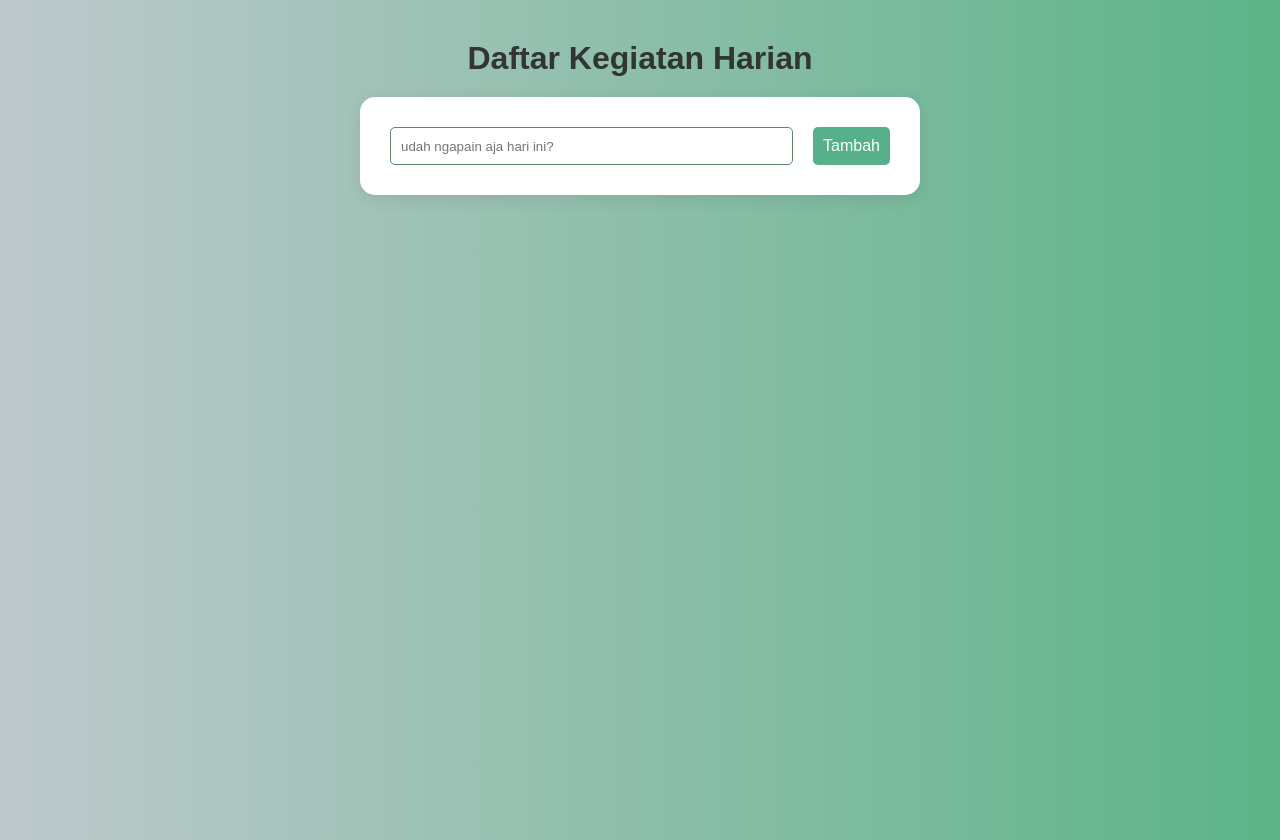
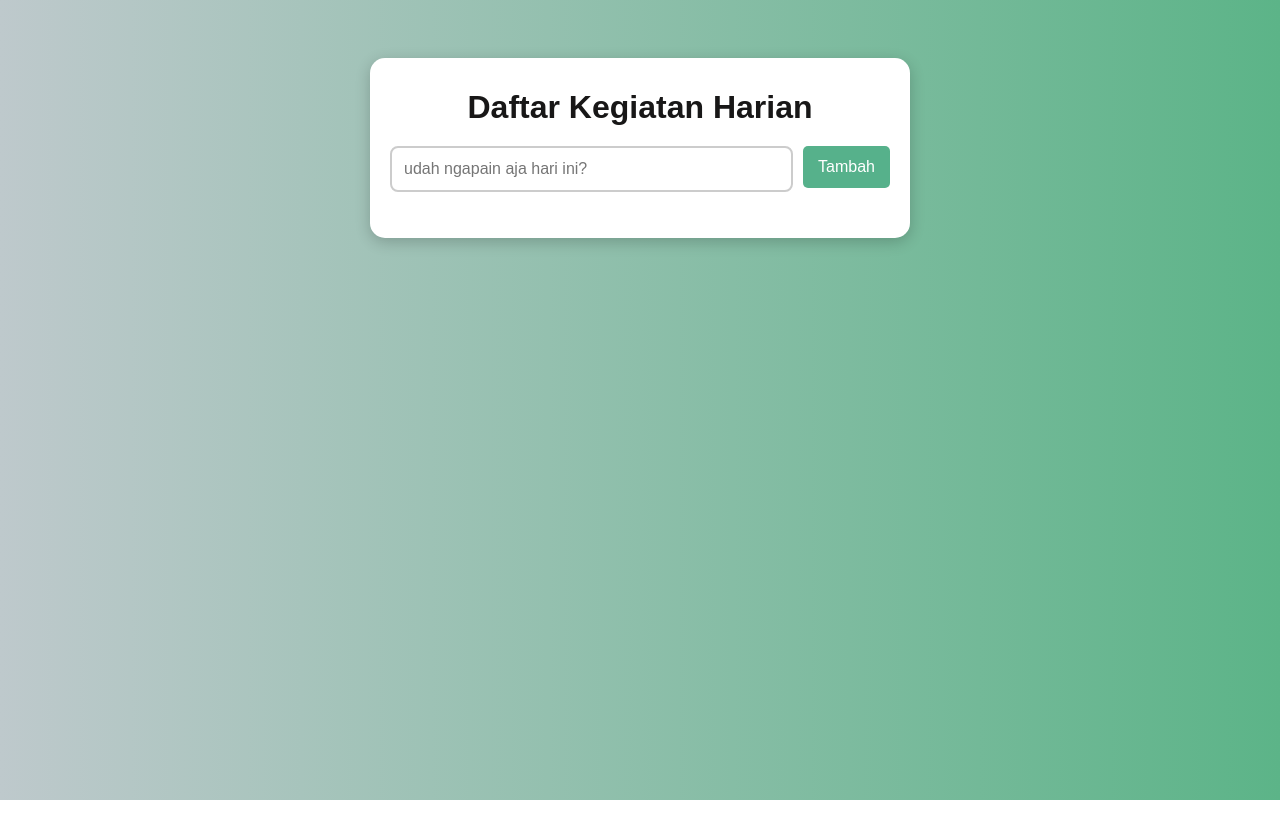
Before and after one commit to afifahgha/daftar-kegiatan-harian, a plain HTML site: page index.html in a window 1280 px wide. After the commit the page ends 800 px from the top, so only its background shows below. Drawn offline with Linux system fonts and the light colour scheme.

Commit message:
mengubah struktur file

```diff
--- a/index.html
+++ b/index.html
@@ -7,19 +7,23 @@
     <link rel="stylesheet" href="style.css">
 </head>
 <body>
+    <div class="container">
 
-    <h1>Daftar Kegiatan Harian</h1>
+        <h1>Daftar Kegiatan Harian</h1>
 
-    <form id="itemForm" method="post">
-        <input type="text" id="itemInput" placeholder="udah ngapain aja hari ini?">
+        <form id="itemForm" method="post">
 
-        <span id="errorMessage"></span>
+            <div class="input-group">
+                <input type="text" id="itemInput" placeholder="udah ngapain aja hari ini?">
+                <span id="errorMessage"></span>
+            </div>
 
-        <button type="submit">Tambah</button>
-    </form>
+            <button type="submit">Tambah</button>
+
+        </form>
+    </div>
 
     <ul id="daftar"></ul>
-
     <script src="script.js"></script>
 </body>
 </html>
--- a/script.js
+++ b/script.js
@@ -7,8 +7,10 @@ form.addEventListener("submit", function(event) {
     event.preventDefault();
     const itemText = input.value.trim();
     if (itemText === "") {
+        input.classList.remove('invalid','valid')
         errorMessage.textContent = "Field tidak boleh kosong";
         input.classList.add("invalid");
+        input.focus();
         return;
     } else {
         errorMessage.textContent = "";
--- a/style.css
+++ b/style.css
@@ -4,32 +4,46 @@ body {
     display: flex;
     flex-direction: column;
     align-items: center;
-    padding: 20px;
-    min-height: 100vh;
-    margin: 0;
+    padding: 50px;
+    margin: 10;
+    box-sizing: border-box;
+}
+
+.container {
+    background-color: #ffffff;
+    padding: 10px 20px;
+    border-radius: 15px;
+    box-shadow:0 4px 15px rgba(0, 0, 0, 0.2);
+    width: 100%;
+    max-width: 500px;
 }
 
 h1 {
-    color: #313533;
-    margin: 20px;
+    text-align: center;
+    color: #181717;
+    margin-bottom: 20px;
+}
+
+.input-group {
+    display: flex;
+    flex-direction: column;
+    flex-grow: 1;
+    gap: 10px;
 }
 
 #itemForm {
-    background: white;
-    padding: 30px;
-    border-radius: 15px;
-    box-shadow: 0 4px 15px rgba(65, 16, 40, 0.1);
-    width: 100%;
-    max-width: 500px;
     display: flex;
     gap: 10px;
+    margin-bottom: 10px;
 }
 
 #itemInput {
     width: 100%;
-    padding: 10px;
-    border: 1px solid #5f886b;
-    border-radius: 5px;
+    padding: 12px;
+    border: 2px solid #ccc;
+    border-radius: 8px;
+    font-size: 16px;
+    box-sizing: border-box;
 }
 
 #itemInput:focus {
@@ -39,11 +53,13 @@ h1 {
 #itemForm button {
     background-color: #56b18b;
     color: white;
-    padding: 10px;
+    padding: 12px 15px;
     border-radius: 5px;
     border: none;
     cursor: pointer;
     font-size: 16px;
+    height: fit-content;
+    align-self: flex-start;
 }
 
 #itemForm button:hover {
@@ -52,13 +68,15 @@ h1 {
 
 #errorMessage {
     color: red;
-    font-size: 0.7em;
-    margin-top: 5px;
+    font-size: 0.8em;
+    margin: 0;
+    height: 1.2em;
+    display: block;
 }
 
 #daftar {
     width: 100%;
-    max-width: 200px;
+    max-width: 300px;
     list-style: none;
     padding: 20px;
     text-align: center;
@@ -71,11 +89,12 @@ h1 {
     margin-bottom: 10px;
     border-radius: 5px;
     color: #333;
-    box-shadow: 0 2px 5px rgba(0, 0, 0, 0.05);
+    box-shadow: 0 2px 5px rgba(0, 0, 0, 0.1);
 }
 
 .invalid {
     border-color: red !important;
+    outline: none !important;
 }
 
 .valid {
```
